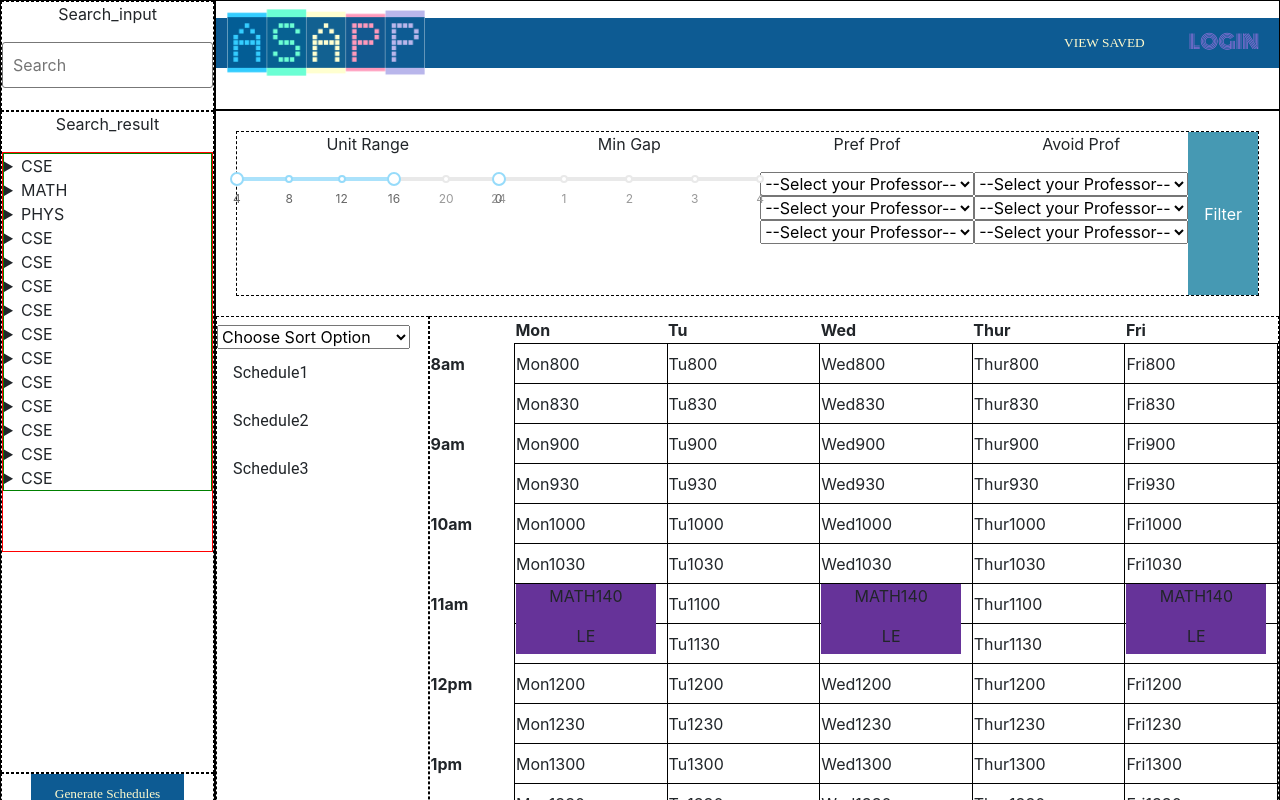
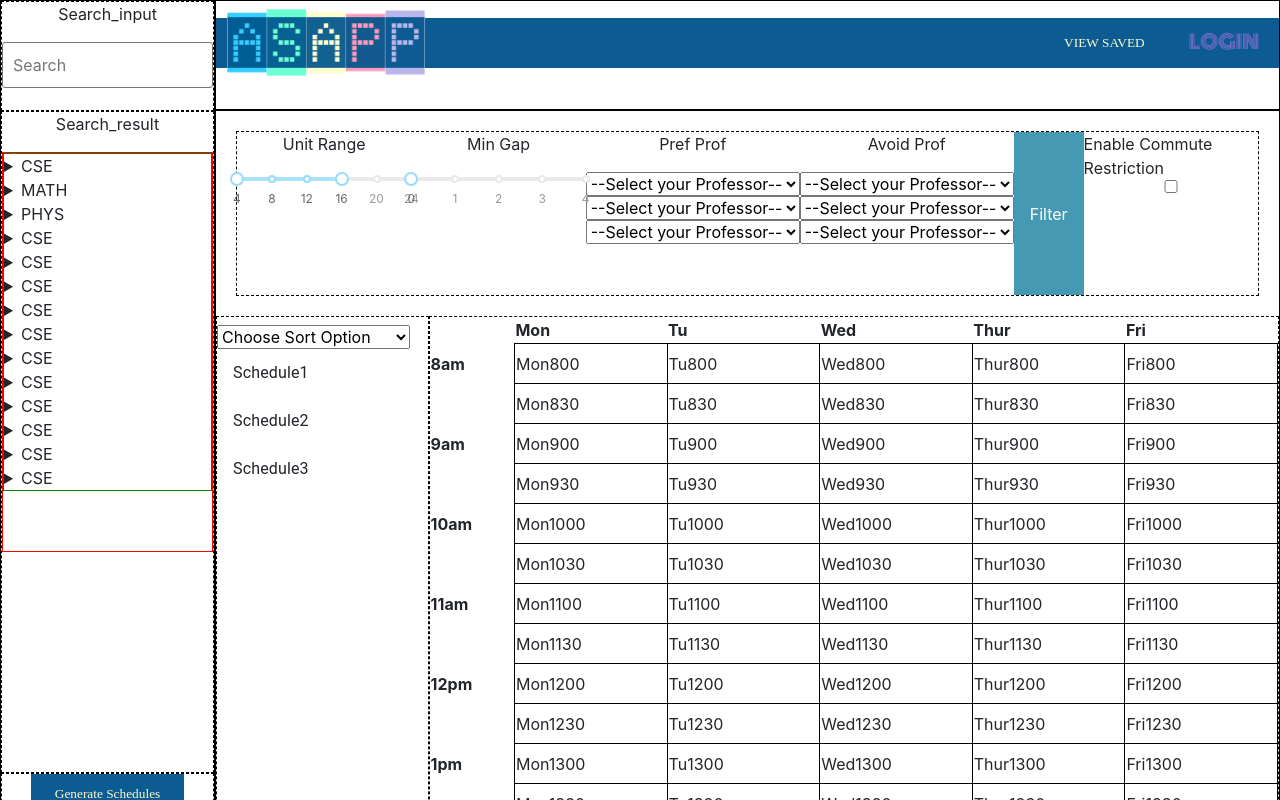
Before and after one commit to kaylynhan/asapp, a React (Create React App) app in the folder client/: page / in a window 1280 px wide. Shown: the top 800 px of the page. Built offline with nearby package versions, Linux system fonts and the light colour scheme.

Commit message:
reactifyed ScheduleGrid

```diff
--- /dev/null
+++ b/client/src/components/ScheduleGrid.js
@@ -0,0 +1,143 @@
+import React, { Component } from "react";
+import ReactDOM from "react-dom";
+import TimeCell from "./TimeCell";
+
+class ScheduleGrid extends Component {
+  constructor(props) {
+    super(props);
+    this.grid_generate = this.grid_generate.bind(this);
+    this.state = {
+      dayOfWeek: ["Mon", "Tu", "Wed", "Thur", "Fri"]
+    };
+  }
+  // This function is used for generating grid
+  grid_generate() {
+    let all_data = Array(0);
+    let outputArr = Array(0);
+    let isMouseDown = false;
+    let hour = [
+      "8am",
+      "9am",
+      "10am",
+      "11am",
+      "12pm",
+      "1pm",
+      "2pm",
+      "3pm",
+      "4pm",
+      "5pm",
+      "6pm",
+      "7pm",
+      "8pm",
+      "9pm",
+      "10pm"
+    ];
+    let dayOfWeek = ["Mon", "Tu", "Wed", "Thur", "Fri"];
+    let hour_id = Array(30);
+
+    let currTime = 800;
+    for (var i = 0; i < 30; i++) {
+      hour_id[i] = currTime;
+      if (i % 2 === 0) {
+        currTime += 30;
+      } else {
+        currTime += 70;
+      }
+    }
+
+    var table = document.createElement("table"),
+      th,
+      tr,
+      e,
+      row,
+      cell;
+    for (row = 0; row < 30; row++) {
+      tr = document.createElement("tr");
+      if (row === 0) {
+        // table header
+        for (cell = 0; cell < 6; cell++) {
+          th = document.createElement("th");
+          if (cell === 0) {
+            th.innerHTML = "";
+          } else {
+            th.innerHTML = dayOfWeek[cell - 1];
+          }
+          tr.appendChild(th);
+        }
+        table.append(tr);
+      }
+
+      tr = document.createElement("tr");
+      for (cell = 0; cell < 6; cell++) {
+        var e = document.createElement("td");
+        all_data.push(e);
+        if (cell === 0) {
+          th = document.createElement("th");
+          if (row % 2 == 0) {
+            th.innerText = `${hour[Math.ceil((row - 1) / 2)]}`;
+          } else {
+            th.innerText = "";
+          }
+          tr.appendChild(th);
+        } else {
+          // set id for each cell
+          e.setAttribute("id", `${dayOfWeek[cell - 1]}${hour_id[row]}`);
+          e.innerText = `${dayOfWeek[cell - 1]}${hour_id[row]}`;
+          tr.appendChild(e);
+        }
+      }
+      table.append(tr);
+    }
+
+    all_data.forEach(e =>
+      e.addEventListener("mousedown", function() {
+        isMouseDown = true;
+        if (e.style.backgroundColor == "grey") {
+          e.style.backgroundColor = "white";
+          let removeIndex = outputArr.findIndex(
+            elem => elem == e.getAttribute("id")
+          );
+          outputArr.splice(removeIndex, 1);
+        } else {
+          e.style.backgroundColor = "grey";
+          outputArr.push(e.getAttribute("id"));
+        }
+        console.log(outputArr);
+      })
+    );
+
+    all_data.forEach(e =>
+      e.addEventListener("mouseover", () => {
+        if (isMouseDown) {
+          // if the grid is grey, change it to white
+          if (e.style.backgroundColor == "grey") {
+            e.style.backgroundColor = "white";
+            let removeIndex = outputArr.findIndex(
+              elem => elem == e.getAttribute("id")
+            );
+            outputArr.splice(removeIndex, 1);
+          } else {
+            e.style.backgroundColor = "grey";
+            outputArr.push(e.getAttribute("id"));
+          }
+          console.log(outputArr);
+        }
+      })
+    );
+    all_data.forEach(e =>
+      e.addEventListener("mouseup", function() {
+        isMouseDown = false;
+      })
+    );
+
+    return table;
+  }
+
+  render() {
+    const table = this.grid_generate();
+    return (
+      <div id="grid_container" ref={node => node.appendChild(table)}></div>
+    );
+  }
+}
+export default ScheduleGrid;
--- a/client/src/components/ScheduleManager.js
+++ b/client/src/components/ScheduleManager.js
@@ -1,9 +1,10 @@
 import React from 'react';
 import GapSlider from "./GapSlider";
-import {UnitSlider, DEFAULT_MIN_UNITS, DEFAULT_MAX_UNITS } from "./UnitSlider";
+import { UnitSlider, DEFAULT_MIN_UNITS, DEFAULT_MAX_UNITS } from "./UnitSlider";
 import "./ScheduleManager.css"
 import ProfDropdown from "./ProfDropdown";
 import ScheduleList from "./ScheduleList";
+import ScheduleGrid from "./ScheduleGrid";
 
 class ScheduleManager extends React.Component {
 
@@ -28,9 +29,9 @@ class ScheduleManager extends React.Component {
             'CSE 15L': 2
         };
 
-        this.props.schedules.forEach(function(schedule, schedule_index) {
+        this.props.schedules.forEach(function (schedule, schedule_index) {
             let total_units = 0;
-            schedule['sections'].forEach(function(course, course_index) {
+            schedule['sections'].forEach(function (course, course_index) {
                 // let a = axios.get("http://localhost:4000/course/overviews")
                 //     .then(res => console.log(res.data))
                 //     .catch(err => console.log(err));
@@ -45,13 +46,13 @@ class ScheduleManager extends React.Component {
     };
 
     handleUnitSliderChange = (value) => {
-        this.setState({minUnits: value[0]});
-        this.setState({maxUnits: value[1]});
+        this.setState({ minUnits: value[0] });
+        this.setState({ maxUnits: value[1] });
         console.log("Updated min/max units in ScheduleManager");
     };
 
     render() {
-        return(
+        return (
             <div id="schedule_area">
                 <div id="preferences">
                     <UnitSlider onChange={this.handleUnitSliderChange} />
@@ -63,11 +64,15 @@ class ScheduleManager extends React.Component {
                         <ProfDropdown title="Avoid Prof"></ProfDropdown>
                     </div>
                     <button onClick={this.filterOutSchedules}>Filter</button>
+                    <label>
+                        Enable Commute Restriction
+                        <input type="checkbox"></input>
+                    </label>
                 </div>
                 <div id="sort">
                     <ScheduleList></ScheduleList>
                 </div>
-                <div id="grid_area"></div>
+                <div id="grid_area"><ScheduleGrid /></div>
             </div>
         )
     }
--- /dev/null
+++ b/client/src/components/TimeCell.js
@@ -0,0 +1,14 @@
+import React, { Component } from "react";
+import ReactDOM from "react-dom";
+class TimeCell extends Component {
+    state = {  }
+    render() {
+        return (
+            <li id={this.props.id}>
+                {this.props.id}
+            </li>
+         );
+    }
+}
+
+export default TimeCell;
--- a/client/src/index.js
+++ b/client/src/index.js
@@ -4,187 +4,11 @@ import './index.css';
 import App from './App';
 import * as serviceWorker from './serviceWorker';
 
-let isMouseDown = false;
-
-
-
-// length is the length of the class, a number in minute. Possible values: 50, 80, 170
-// time is the start time of the class, in format of id of the grid table
-function postCourse(length, time, courseName, courseType) {
-    let elem = document.getElementById(time);
-    var rect = elem.getBoundingClientRect();
-    console.log(rect.top, rect.right, rect.bottom, rect.left);
-    let course = document.createElement("div");
-    course.style.width = "140px";
-
-    if (length == 50) {
-        course.style.height = `70px`;
-    } else if (length == 80) {
-        course.style.height = `110px`;
-    } else {
-        course.style.height = `230px`;
-    }
-
-    course.style.position = "absolute";
-    course.style.top = `${rect.top}px`;
-    course.style.right = rect.right;
-    course.style.backgroundColor = "rebeccapurple";
-    elem.appendChild(course);
-
-    //add the courseName
-    var courseTitle = document.createElement("p");
-    courseTitle.innerText = courseName;
-    courseTitle.setAttribute("class", "courseTitle");
-
-    var EcourseType = document.createElement("p");
-    EcourseType.innerText = courseType;
-    EcourseType.setAttribute("class", "courseTitle");
-
-    course.appendChild(courseTitle);
-    course.appendChild(EcourseType);
-}
-
-
-// This function is used for generating grid
-function grid_generate() {
-    let hour = ["8am", "9am", "10am", "11am", "12pm", "1pm", "2pm", "3pm", "4pm", "5pm", "6pm", "7pm", "8pm", "9pm", "10pm"];
-    let dayOfWeek = ["Mon", "Tu", "Wed", "Thur", "Fri"];
-    let hour_id = Array(30);
-    const time = new Date("January 31 1980 08:00")
-
-    let currTime = 800;
-    for (var i = 0; i < 30; i++) {
-
-        hour_id[i] = currTime;
-        if (i % 2 === 0) {
-            currTime += 30;
-        } else {
-            currTime += 70;
-        }
-
-    }
-
-    var table = document.createElement('table'), th, tr, td, row, cell
-    for (row = 0; row < 30; row++) {
-
-        tr = document.createElement("tr");
-        if (row === 0) {
-
-            // table header
-            for (cell = 0; cell < 6; cell++) {
-                th = document.createElement('th');
-                if (cell === 0) {
-                    th.innerHTML = "";
-                } else {
-                    th.innerHTML = dayOfWeek[cell - 1];
-                }
-                tr.appendChild(th);
-            }
-            table.append(tr);
-        }
-
-        tr = document.createElement("tr");
-        for (cell = 0; cell < 6; cell++) {
-            td = document.createElement('td')
-            if (cell === 0) {
-                th = document.createElement("th")
-                if (row % 2 == 0) {
-                    th.innerText = `${hour[Math.ceil((row - 1) / 2)]}`
-                } else {
-                    th.innerText = "";
-                }
-                tr.appendChild(th);
-            } else {
-                // set id for each cell
-                td.setAttribute("id", `${dayOfWeek[cell - 1]}${hour_id[row]}`);
-                td.innerText = `${dayOfWeek[cell - 1]}${hour_id[row]}`;
-                tr.appendChild(td);
-            }
-        }
-        table.append(tr)
-    }
-    var grid_area_container = document.getElementById("grid_area")
-    grid_area_container.appendChild(table);
-}
-
-//hard
-function populateSchedule() {
-    /*
-    //Schedule 1
-    // CSE 110
-    postCourse(80, "Tu1400", "CSE110", "LE");
-    postCourse(80, "Thur1400", "CSE110", "LE");
-
-    // CSE 134b
-    postCourse(50, "Mon800", "CSE134b", "LE");
-    postCourse(50, "Wed800", "CSE134b", "LE");
-    postCourse(50, "Fri800", "CSE134b","LE");
-
-    // MATH 20E
-    postCourse(50, "Mon1600", "MATH20E", "LE");
-    postCourse(50, "Wed1600", "MATH20E", "LE");
-    postCourse(50, "Fri1600", "MATH20E", "LE");
-*/
-    //Schedule 2
-    postCourse(50, "Mon1400", "MATH158", "LE");
-    postCourse(50, "Wed1400", "MATH158", "LE");
-    postCourse(50, "Fri1400", "MATH158", "LE");
-
-    postCourse(50, "Mon1100", "MATH140", "LE");
-    postCourse(50, "Wed1100", "MATH140", "LE");
-    postCourse(50, "Fri1100", "MATH140", "LE");
-
-    postCourse(80, "Tu1400", "CSE101", "LE");
-    postCourse(80, "Thur1400", "CSE101", "LE");
-
-}
-
-function log_drag() {
-    let outputArr = Array(0);
-    let all_data = document.querySelectorAll("td");
-
-    all_data.forEach(e => e.addEventListener("mousedown", function () {
-        isMouseDown = true;
-        if (e.style.backgroundColor == "grey") {
-            e.style.backgroundColor = "white";
-            let removeIndex = outputArr.findIndex(elem => elem == e.getAttribute("id"))
-            outputArr.splice(removeIndex, 1);
-        } else {
-            e.style.backgroundColor = "grey";
-            outputArr.push(e.getAttribute("id"))
-        }
-        console.log(outputArr);
-    }))
-
-    all_data.forEach(e => e.addEventListener("mouseover", () => {
-        if (isMouseDown) {
-
-            // if the grid is grey, change it to white
-            if (e.style.backgroundColor == "grey") {
-                e.style.backgroundColor = "white";
-                let removeIndex = outputArr.findIndex(elem => elem == e.getAttribute("id"))
-                outputArr.splice(removeIndex, 1);
-
-            } else {
-
-                e.style.backgroundColor = "grey"
-                outputArr.push(e.getAttribute("id"))
-            }
-            console.log(outputArr);
-        }
-    }))
-    all_data.forEach(e => e.addEventListener("mouseup", function () {
-        isMouseDown = false;
-    }))
-
-}
-
-
 
 ReactDOM.render(<App />, document.getElementById('root'));
-grid_generate();
-log_drag();
-populateSchedule();
+//grid_generate();
+//log_drag();
+//populateSchedule();
 
 
 
```
